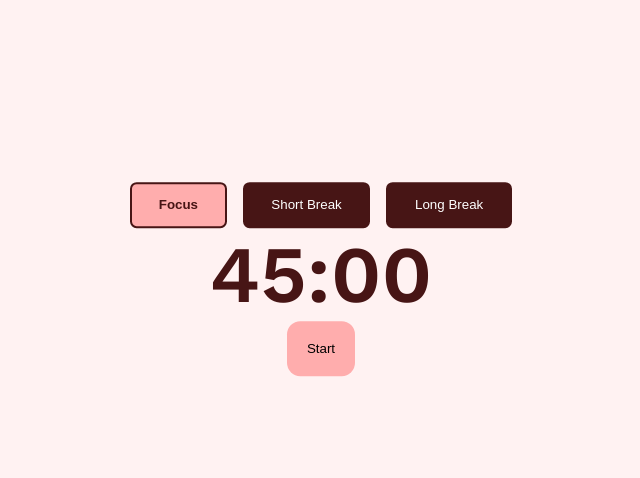
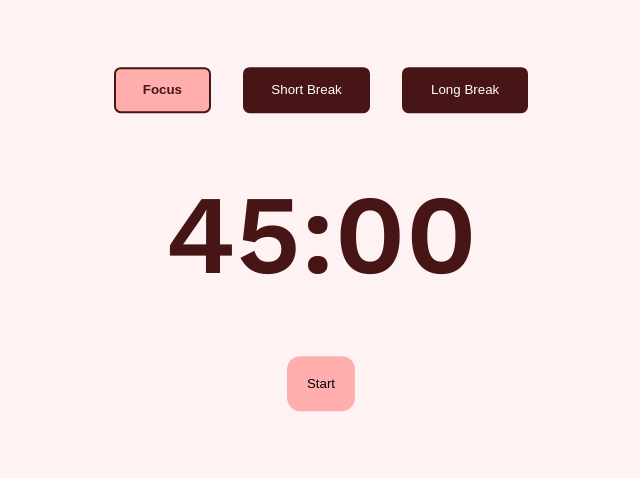
Before and after one commit to fleeforezz/boilerplates, a website built with Vite: page JavaScript_Project/Pomodoro_Timer/index.html in a window 1280 px wide. Shown: the part 121-599 px from the top of the page, without its empty margins (319-959 px from the left). Built offline with nearby package versions, Linux system fonts and the light colour scheme.

Commit message:
Update style.css

```diff
--- a/JavaScript_Project/Pomodoro_Timer/style.css
+++ b/JavaScript_Project/Pomodoro_Timer/style.css
@@ -10,14 +10,12 @@ body {
   font-size: 1rem;
   font-family: 'Work Sans', sans-serif;
   background-color: #fff2f2;
-  overflow: hidden;
 }
 
 .container {
   position: absolute;
-  /* background-color: #1b191b; */
   width: min(90%, 500px);
-  top: 50%;
+  top: 45%;
   left: 50%;
   transform: translate(-50%, -50%);
   padding: 4em 2em;
@@ -32,7 +30,7 @@ button {
 
 .section-container {
   display: flex;
-  gap: 1em;
+  gap: 2em;
   flex-wrap: wrap;
   justify-content: center;
 }
@@ -54,9 +52,10 @@ button {
 .time-btn-container {
   display: flex;
   flex-direction: column;
+  margin-top: 0.5em;
   text-align: center;
   color: #471515;
-  font-size: 5em;
+  font-size: 7em;
   font-weight: 600;
 }
 
@@ -64,6 +63,7 @@ button {
   display: flex;
   gap: 0.5em;
   flex-wrap: wrap;
+  margin-top: 0.5em;
   justify-content: center;
 }
 #btn-start,
```
